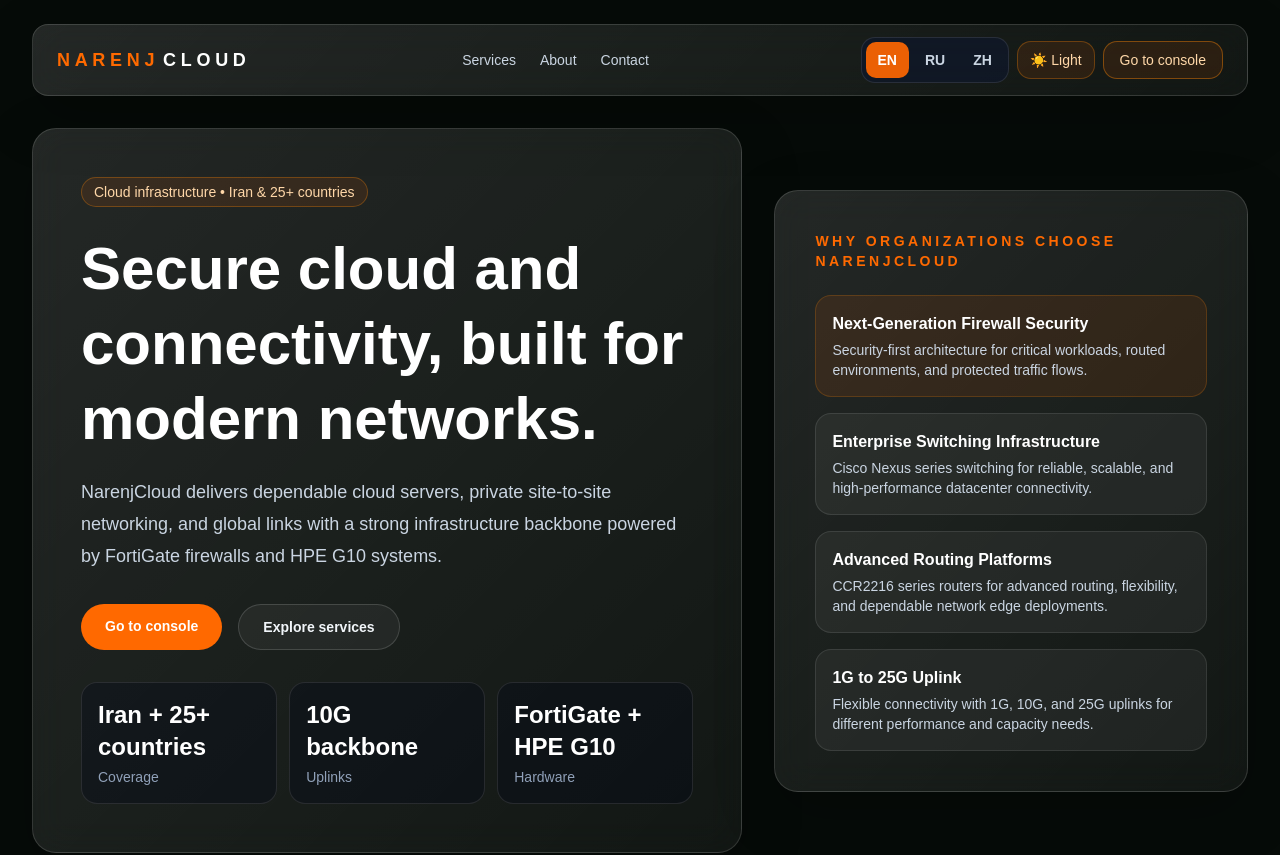
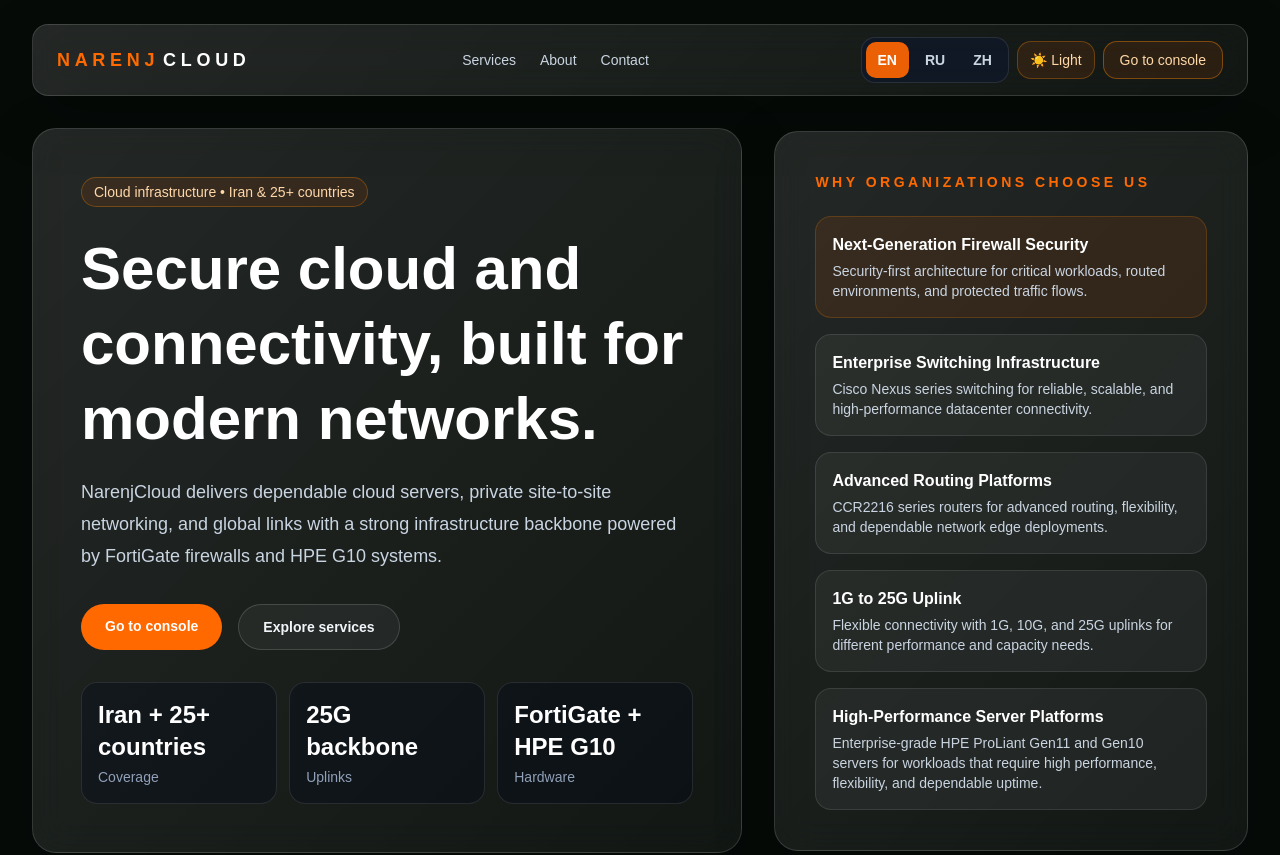
Before and after one commit to BlackIQ/narenjcloud-landing, a Next.js app: page / in a window 1280 px wide. Shown: the top 855 px of the page. Built offline with nearby package versions, Linux system fonts and the light colour scheme.

Commit message:
Landing is alright

```diff
--- a/app/page.tsx
+++ b/app/page.tsx
@@ -18,10 +18,10 @@
     navContact: "Contact",
     stats: [
       { label: "Coverage", value: "Iran + 25+ countries" },
-      { label: "Uplinks", value: "10G backbone" },
+      { label: "Uplinks", value: "25G backbone" },
       { label: "Hardware", value: "FortiGate + HPE G10" },
     ],
-    whyTitle: "Why organizations choose NarenjCloud",
+    whyTitle: "Why organizations choose us",
     feature1Title: "Next-Generation Firewall Security",
     feature1Text: "Security-first architecture for critical workloads, routed environments, and protected traffic flows.",
     feature2Title: "Enterprise Switching Infrastructure",
@@ -86,7 +86,7 @@
       { label: "Уплинки", value: "10G магистраль" },
       { label: "Оборудование", value: "FortiGate + HPE G10" },
     ],
-    whyTitle: "Почему компании выбирают NarenjCloud",
+    whyTitle: "Почему компании выбирают нас",
     feature1Title: "Современная защитa сети",
     feature1Text: "Архитектура с акцентом на безопасность для критически важных нагрузок, маршрутизации и защищённого трафика.",
     feature2Title: "Корпоративная коммутация",
@@ -151,7 +151,7 @@
       { label: "链路能力", value: "10G 骨干网络" },
       { label: "硬件平台", value: "FortiGate + HPE G10" },
     ],
-    whyTitle: "为何企业选择 NarenjCloud",
+    whyTitle: "为何企业选择我们",
     feature1Title: "下一代防火墙安全",
     feature1Text: "面向关键业务与网络路由场景的安全优先架构。",
     feature2Title: "企业级交换基础设施",
@@ -381,6 +381,10 @@
                   <p className={`font-semibold ${isLight ? "text-slate-900" : "text-white"}`}>{t.feature4Title}</p>
                   <p className={`mt-1 text-sm ${isLight ? "text-slate-700" : "text-slate-300"}`}>{t.feature4Text}</p>
                 </div>
+                <div className={`rounded-[16px] border p-4 ${isLight ? "border-slate-200 bg-slate-50" : "border-white/10 bg-white/5"}`}>
+                  <p className={`font-semibold ${isLight ? "text-slate-900" : "text-white"}`}>{t.feature5Title}</p>
+                  <p className={`mt-1 text-sm ${isLight ? "text-slate-700" : "text-slate-300"}`}>{t.feature5Text}</p>
+                </div>
               </div>
             </div>
           </section>
@@ -451,7 +455,7 @@
               </a>
             </div>
             <div className={`mt-6 border-t pt-4 text-sm ${isLight ? "border-slate-200 text-slate-600" : "border-white/10 text-slate-400"}`}>
-              CEO: <a href="https://amirhossein.info" target="_blank" rel="noreferrer" className="font-semibold text-orange-500 hover:text-orange-400">Amirhossein Mohammadi</a>
+              Founder & Creator: <a href="https://amirhossein.info" target="_blank" rel="noreferrer" className="font-semibold text-orange-500 hover:text-orange-400">Amirhossein Mohammadi</a>
             </div>
           </section>
         </main>
```
